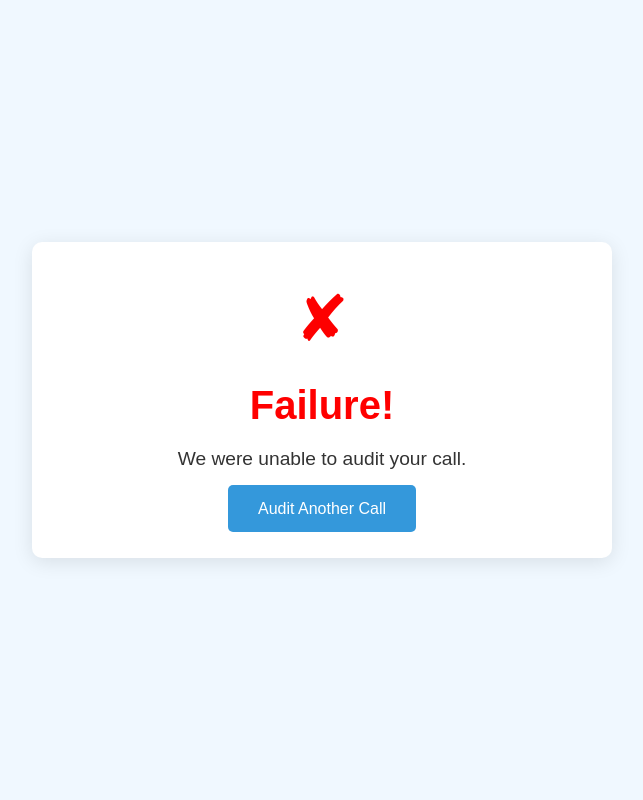
After one commit to marri26/sales_call_intelligence_tool, a Django app: page /auditor/failure/ in a window 1280 px wide. The commit adds this page. Shown: the whole page, without its empty margins (318-961 px from the left). Run offline with Django 5.2, Linux system fonts and the light colour scheme.

Commit message:
Added succes, failure pages and logic to create records in db

```diff
--- a/auditor/admin.py
+++ b/auditor/admin.py
@@ -3,8 +3,8 @@ from .models import Call, Analysis, PromptConfig, CallTypeConfig
 
 
 class CallAdmin(admin.ModelAdmin):
-    list_display = ("call_url", "id", "audit_datetime")
-    list_filter = ["audit_datetime"]
+    list_display = ("call_url","id", "audit_datetime","audit_status")
+    list_filter = ["audit_datetime",'audit_status']
     search_fields = ["call_url"]
 
 
--- /dev/null
+++ b/auditor/templates/failure.html
@@ -0,0 +1,89 @@
+<!DOCTYPE html>
+<html lang="en">
+<head>
+    <meta charset="UTF-8">
+    <meta name="viewport" content="width=device-width, initial-scale=1.0">
+    <title>Success</title>
+    <style>
+        /* General Styling */
+        body {
+            font-family: 'Arial', sans-serif;
+            background-color: #f0f8ff;
+            display: flex;
+            justify-content: center;
+            align-items: center;
+            height: 100vh;
+            margin: 0;
+        }
+
+        .container {
+            background-color: #ffffff;
+            padding: 40px;
+            border-radius: 10px;
+            box-shadow: 0 4px 20px rgba(0, 0, 0, 0.1);
+            text-align: center;
+            max-width: 500px;
+            width: 100%;
+        }
+
+        h1 {
+            font-size: 2.5em;
+            color: #ff0000;
+            margin-bottom: 20px;
+        }
+
+        p {
+            font-size: 1.2em;
+            color: #333333;
+            margin-bottom: 30px;
+        }
+
+        .btn {
+            background-color: #3498db;
+            color: white;
+            padding: 15px 30px;
+            font-size: 1em;
+            border: none;
+            border-radius: 5px;
+            cursor: pointer;
+            transition: background-color 0.3s;
+            text-decoration: none;
+        }
+
+        .btn:hover {
+            background-color: #2980b9;
+        }
+
+        .icon {
+            font-size: 4em;
+            color: #fd0000;
+            margin-bottom: 20px;
+        }
+
+        @media (max-width: 600px) {
+            h1 {
+                font-size: 2em;
+            }
+
+            p {
+                font-size: 1em;
+            }
+
+            .btn {
+                padding: 12px 25px;
+                font-size: 0.9em;
+            }
+        }
+    </style>
+</head>
+<body>
+
+    <div class="container">
+        <div class="icon">✘</div>
+        <h1>Failure!</h1>
+        <p>We were unable to audit your call.</p>
+        <a href="{% url 'call_auditor' %}" class="btn">Audit Another Call</a>
+    </div>
+
+</body>
+</html>
--- a/auditor/urls.py
+++ b/auditor/urls.py
@@ -5,4 +5,6 @@ from . import views
 urlpatterns = [
     path("", views.index, name="index"),
     path("call_auditor", views.call_auditor, name="call_auditor"),
+    path('success/', views.success_view, name='success'),
+    path('failure/', views.failure_view, name='failure'),
 ]
--- a/auditor/views.py
+++ b/auditor/views.py
@@ -1,19 +1,35 @@
 from django.http import HttpResponse
 from django.shortcuts import render, redirect
+from .forms import AuditForm
+from django.utils import timezone
 
 def index(request):
     return HttpResponse("Auditor Page")
 
-
 def call_auditor(request):
     if request.method == 'POST':
-        url = request.POST.get('call_auditor')
+        form = AuditForm(request.POST)
 
-        if not url:
-            return render(request, 'call_auditor.html', {'error_message': 'Please enter a valid URL'})
+        if form.is_valid():
+            call = form.save(commit=False)
+            call.audit_status = "SUCCESS"  # Set to SUCCESS if the form is valid
+            call.call_datetime = timezone.now()
+            call.save()
+            return redirect('success')
+        else:
+            call = form.save(commit=False)
+            call.audit_status = "FAILURE"  # Set to FAILURE if the form is invalid
+            call.call_datetime = timezone.now()
+            call.save()  # Optionally save it even if invalid (if it is appropriate for your use case)
+            return render(request, 'failure.html', {'message': 'Call audit failed!', 'form': form})
 
+    else:
+        form = AuditForm()
 
+    return render(request, 'call_auditor.html', {'form': form})
 
-        return HttpResponse(f'Call audit initiated for: {url}')
+def success_view(request):
+    return render(request, 'success.html', {'message': 'Call audit saved successfully!'})
 
-    return render(request, 'call_auditor.html')
+def failure_view(request):
+    return render(request, 'failure.html', {'message': 'Call audit failed!'})
```
Also changed, not shown: auditor/forms.py (added, +12 -0 lines), auditor/models.py (+6 -3 lines), auditor/templates/call_auditor.html (+2 -7 lines), auditor/templates/success.html (added, +89 -0 lines), db.sqlite3.
